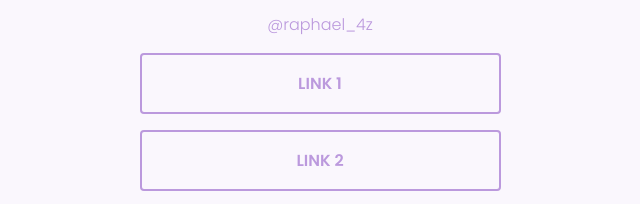
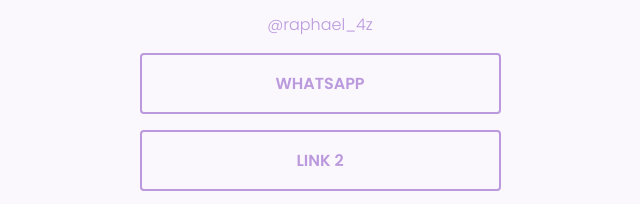
Before and after one commit to raphaelsiqueiira/socialtree, a plain HTML site: page index.html in a window 1280 px wide. Shown: the part 315-519 px from the top of the page, 320-960 px from the left. Drawn offline with Linux system fonts and the light colour scheme.

Commit message:
Update index.html

```diff
--- a/index.html
+++ b/index.html
@@ -20,7 +20,7 @@
     <span class="user-instagram">@raphael_4z</span>
 
     <div class="menu-links">
-        <a href="#" class="links">Link 1</a>
+        <a href=" https://wa.me/5562992148607text=Olá+vim+pelo+seu+site+SocialTree" class="links">WhatsApp</a>
         <a href="#" class="links">Link 2</a>
         <a href="https://instagram.com/raphael_4z?igshid=YmMyMTA2M2Y=" class="links">instagram</a>
         <a href="#" class="links">Link 4</a>
```
